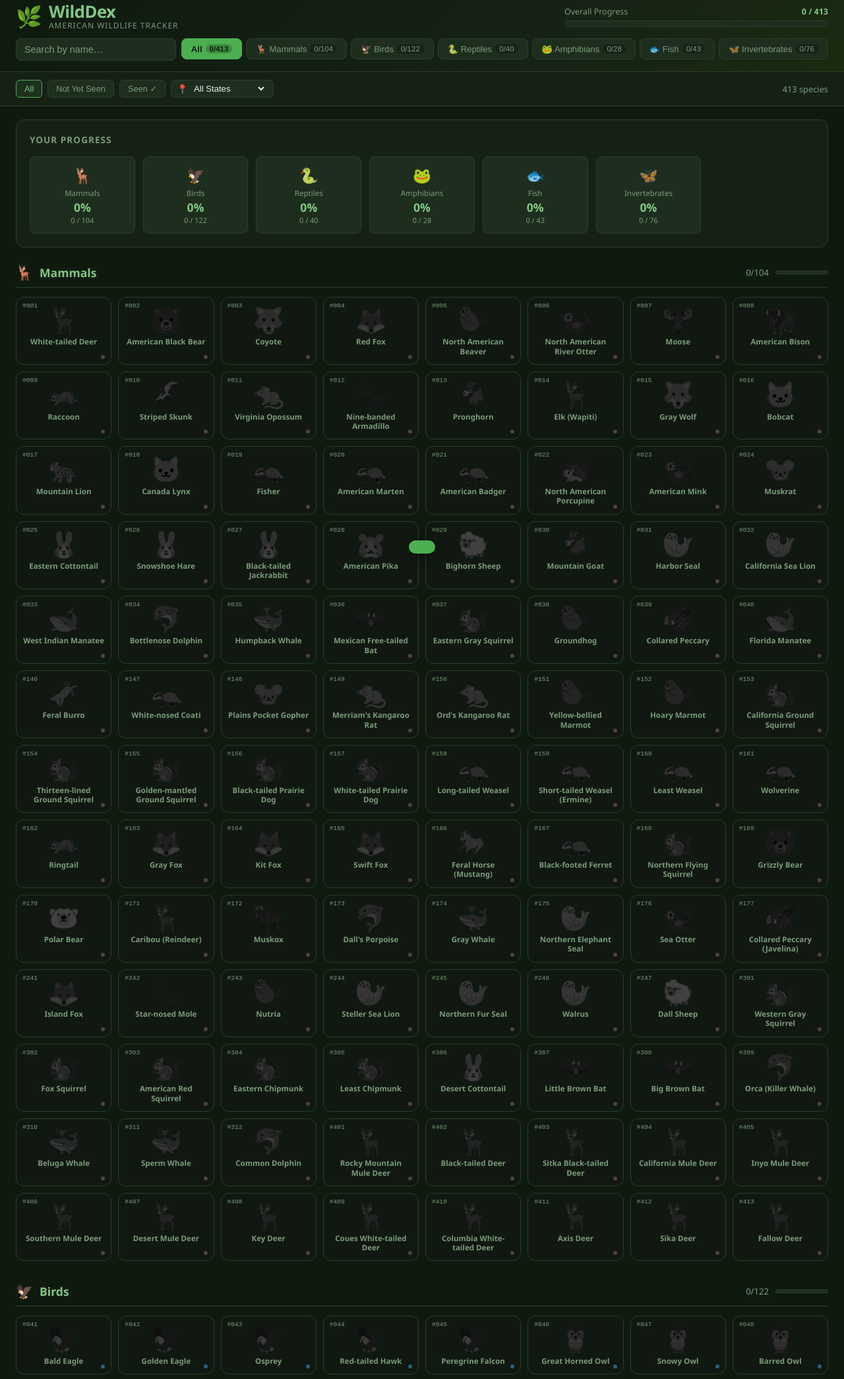
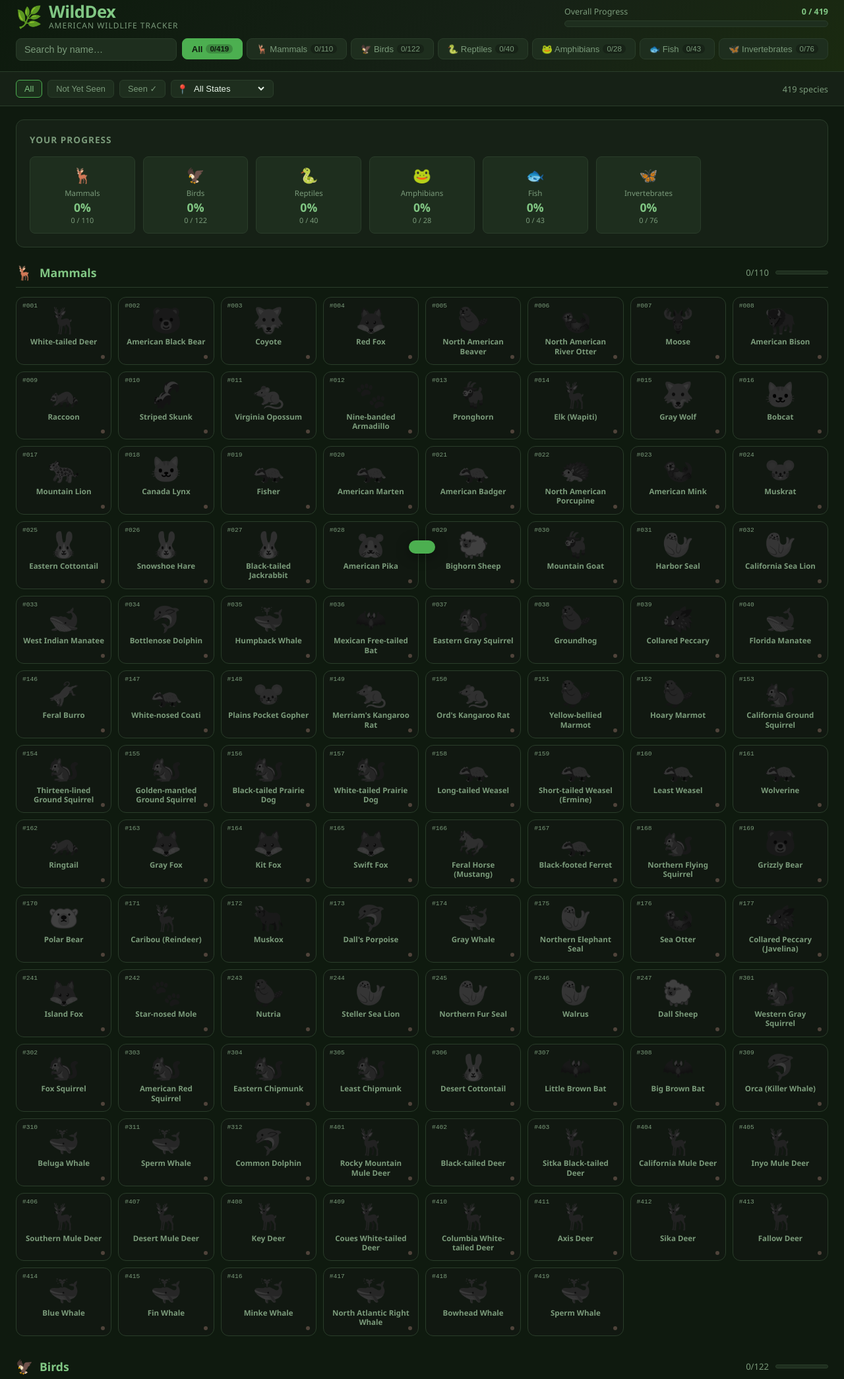
Before and after one commit to b0r3d0m/WildDex, a plain HTML site: page index.html in a window 1280 px wide. Shown: the part 17-2107 px from the top of the page at 66% size. Drawn offline with Linux system fonts and the light colour scheme.

Commit message:
Add More Whales

```diff
--- a/index.html
+++ b/index.html
@@ -1096,6 +1096,14 @@ const ANIMALS = [
   { id:411,name:'Axis Deer',                   sci:'Axis axis',                          cat:'mammal', emoji:'🦌', range:'Texas Hill Country; Hawaii', desc:'Native to India and introduced to Texas in the 1930s, the axis deer is now one of the most abundant exotic ungulates in the US with over 125,000 individuals in the Hill Country alone. Its year-round spotted coat makes it arguably the most beautiful deer in the world.' },
   { id:412,name:'Sika Deer',                   sci:'Cervus nippon',                      cat:'mammal', emoji:'🦌', range:'Maryland (Assateague Island), Virginia, Texas', desc:'An Asian deer with a spotted summer coat and distinctive high-pitched bark. The herd on Maryland\'s Assateague Island has been established since the 1920s and is now so large it is managed like a native species, coexisting with the famous Assateague wild ponies.' },
   { id:413,name:'Fallow Deer',                 sci:'Dama dama',                          cat:'mammal', emoji:'🦌', range:'Scattered feral populations, primarily Texas', desc:'A European deer with palmate antlers (flat and shovel-shaped like a moose) and a vivid spotted coat. Introduced widely across Texas ranches for hunting and has established feral populations. The most variable coat color of any deer—ranging from white to nearly black.' },
+
+  // ── WHALES & CETACEANS ──
+  { id:414,name:'Blue Whale',              sci:'Balaenoptera musculus',       cat:'mammal', emoji:'🐳', range:'Pacific & Atlantic offshore waters', desc:'The largest animal ever known to have existed on Earth—up to 100 feet long and 200 tons. Its heart is the size of a small car and its call, at up to 188 decibels, is the loudest sound produced by any animal. Nearly hunted to extinction; the global population is still only a fraction of pre-whaling numbers.' },
+  { id:415,name:'Fin Whale',               sci:'Balaenoptera physalus',       cat:'mammal', emoji:'🐳', range:'Pacific & Atlantic offshore waters', desc:'The second-largest animal on Earth, reaching 90 feet. Known as the "greyhound of the sea" for its sustained speed of over 20 mph. Uniquely asymmetrical in coloration—the right lower jaw is white, the left is dark—possibly an adaptation for circling prey.' },
+  { id:416,name:'Minke Whale',             sci:'Balaenoptera acutorostrata',  cat:'mammal', emoji:'🐳', range:'Both US coasts', desc:'The smallest and most common baleen whale in the Northern Hemisphere, and the most frequently seen from shore and on whale-watching trips. Curious and sometimes approaches boats. Was largely overlooked by whalers until larger species were depleted.' },
+  { id:417,name:'North Atlantic Right Whale',sci:'Eubalaena glacialis',       cat:'mammal', emoji:'🐳', range:'Atlantic coast', desc:'One of the most critically endangered large animals on Earth—fewer than 360 remain. Historically called the "right" whale because it was the right one to hunt: slow, floated when dead, and yielded enormous amounts of oil. Ship strikes and fishing gear entanglement are now the primary killers.' },
+  { id:418,name:'Bowhead Whale',           sci:'Balaena mysticetus',          cat:'mammal', emoji:'🐳', range:'Arctic Alaska', desc:'Lives entirely in Arctic and subarctic waters and is among the longest-lived mammals on Earth—individuals have been found with 19th-century harpoon points embedded in their blubber, suggesting lifespans exceeding 200 years.' },
+  { id:419,name:'Sperm Whale',             sci:'Physeter macrocephalus',      cat:'mammal', emoji:'🐳', range:'Deep offshore US waters', desc:'The largest toothed predator on Earth, diving over 7,000 feet to hunt giant squid in total darkness. Its massive square head contains up to 500 gallons of spermaceti oil. The clicks it uses for echolocation are the loudest sounds produced by any animal.' },
 ];
 
 // ── State regions ─────────────────────────────────────────────────────────
@@ -1562,6 +1570,13 @@ const ANIMAL_STATES = {
   411:['TX','HI'],
   412:['MD','VA','TX'],
   413:['TX'],
+  // ── Whales ──
+  414:u(_ATL,['CA','OR','WA','AK','HI']),
+  415:u(_ATL,['CA','OR','WA','AK','HI']),
+  416:u(_ATL,['CA','OR','WA','AK']),
+  417:_ATL,
+  418:['AK'],
+  419:u(_ATL,['CA','OR','WA','AK','HI']),
 };
 
 // ── App State ──────────────────────────────────────────────────────────────
```
